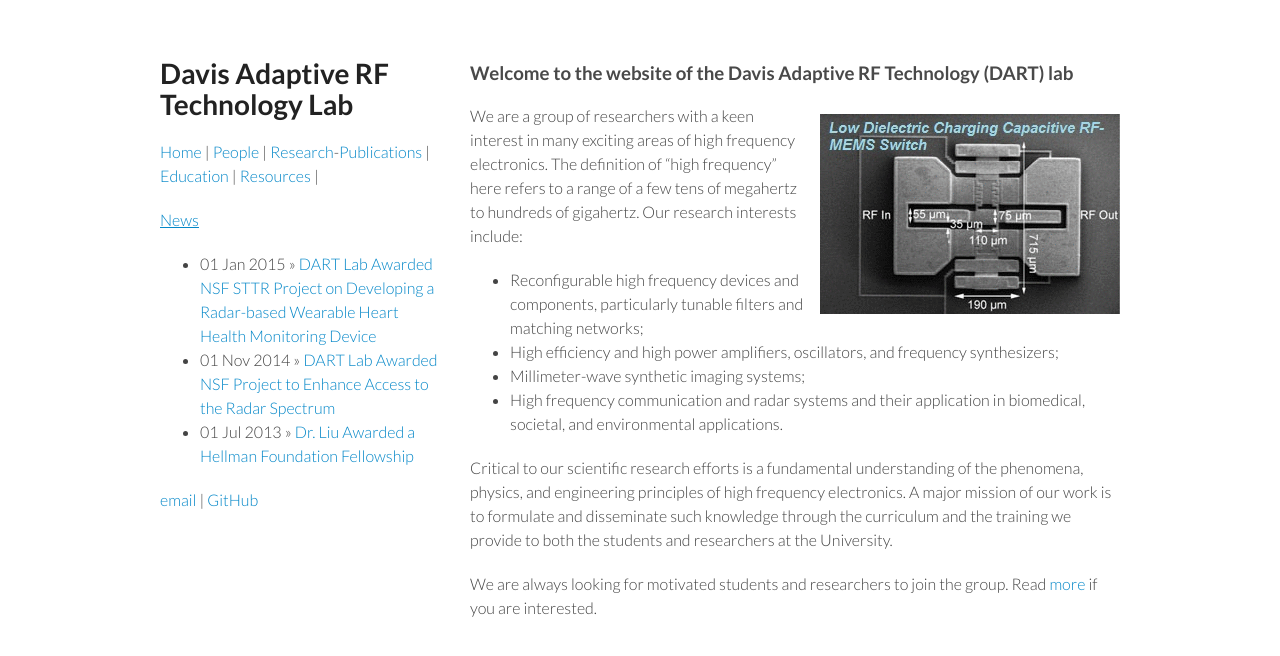
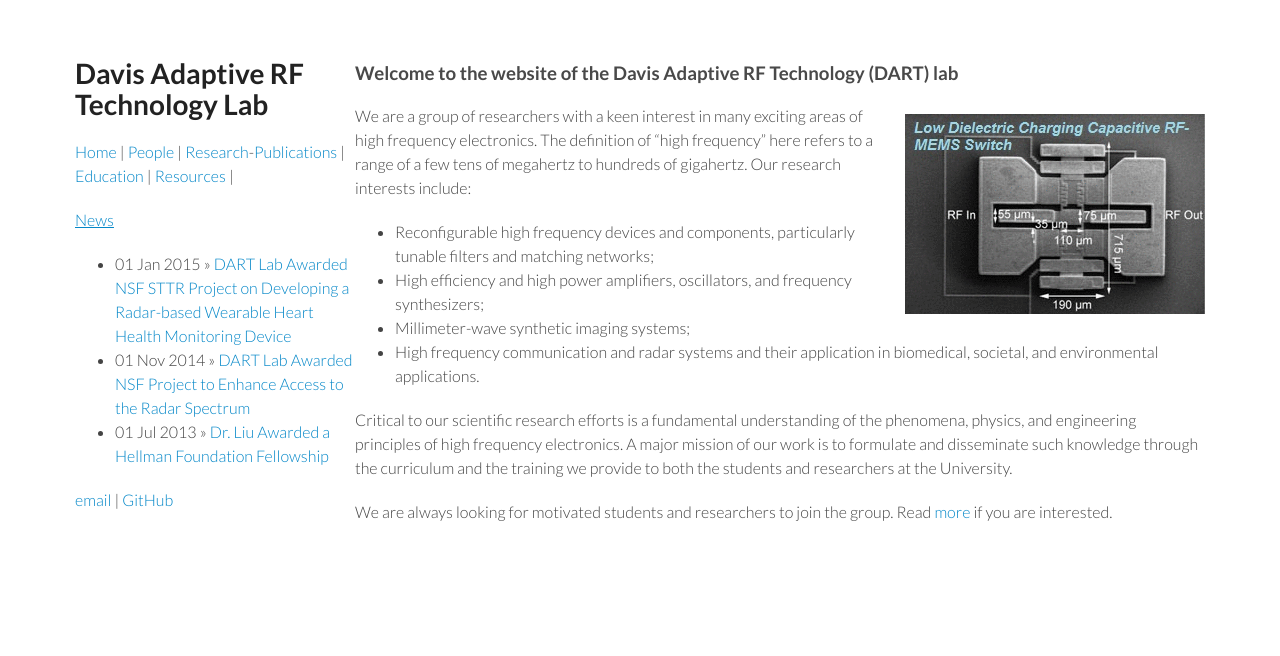
Before and after one commit to ucdart/ucdart.github.io, a Jekyll site: the page built from index.md, in a window 1280 px wide. Shown: the top 656 px of the page. Built offline with Jekyll 4.4.1, drawn with Linux system fonts in a browser that asks for light colours.

Commit message:
Updated styles.css

```diff
--- a/stylesheets/styles.css
+++ b/stylesheets/styles.css
@@ -78,7 +78,7 @@ a small {
 }
 
 .wrapper {
-  width:960px;
+  width:1130px;
   margin:0 auto;
 }
 
@@ -197,7 +197,7 @@ header ul a strong {
 }
 
 section {
-  width:650px;
+  width:850px;
   float:right;
   padding-bottom:50px;
   padding-top:5px;
```
